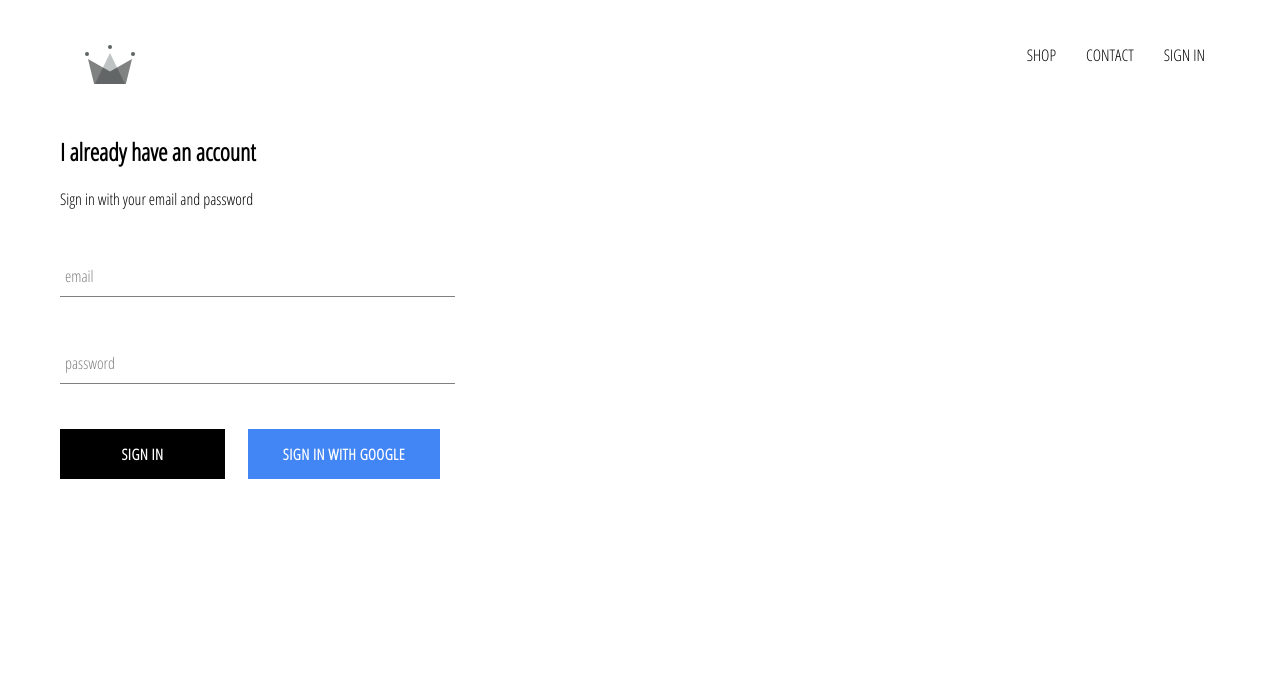
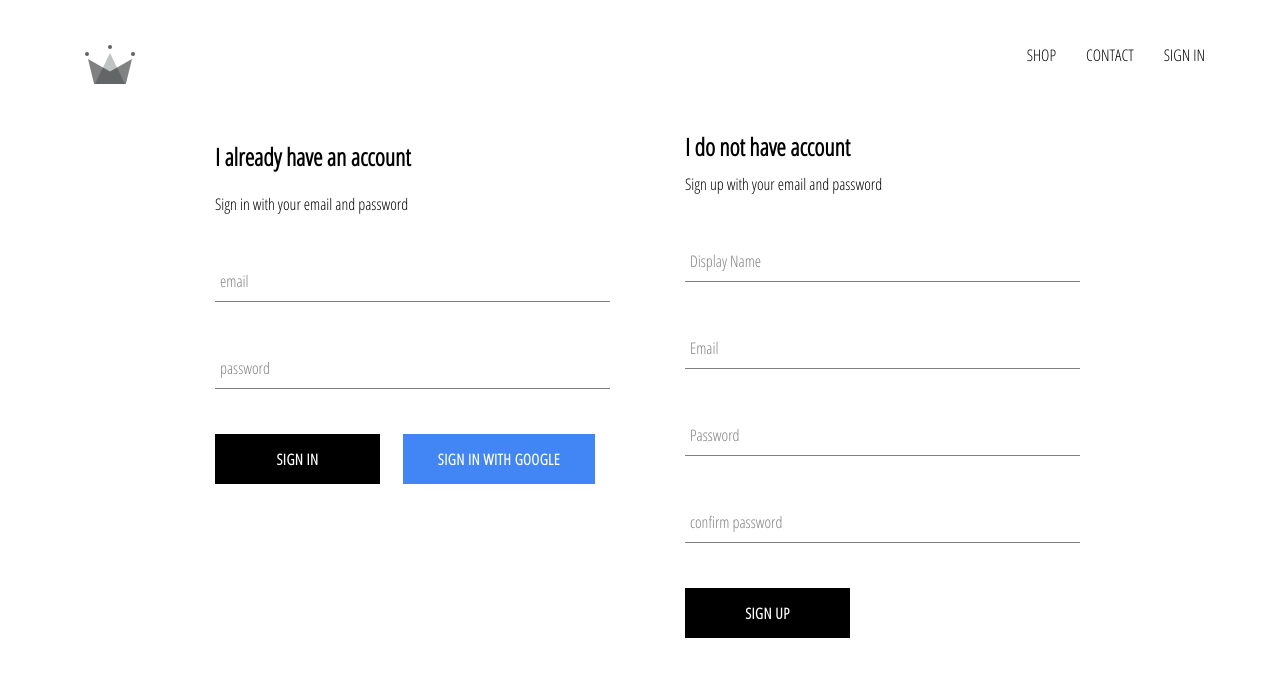
Before and after one commit to Kishor-Dure/clothing-online-store, a React (Create React App) app: page /signin in a window 1280 px wide. Shown: the top 676 px of the page. Built offline with nearby package versions, Linux system fonts and the light colour scheme; no server answers.

Commit message:
implemented firebase, included ability to store authenticated into our firestore

```diff
--- a/src/App.js
+++ b/src/App.js
@@ -6,7 +6,7 @@
 import ShopPage from './Component/Pages/Shop/shop.component';
 import SignInAndSignUpPage from './Component/sign-in-and-sign-up/sign-in-and-sign-up.component';
 import Header from './Component/header/header.component';
-import { auth } from './firebase/firebase.utility';
+import { auth, createUserProfileDocument } from './firebase/firebase.utility';
 
 class App extends React.Component {
   constructor () {
@@ -19,9 +19,22 @@
   unsubscribeFromAuth = null;
 
   componentDidMount () {
-    this.unsubscribeFromAuth = auth.onAuthStateChanged (user => {
-      this.setState({currentUser: user});
-    })
+    this.unsubscribeFromAuth = auth.onAuthStateChanged (async userAuth => {
+      if (userAuth) {
+        const userRef = await createUserProfileDocument(userAuth);
+
+        userRef.onSnapshot (snapShot => {
+          this.setState({
+            currentUser: {
+              id: snapShot.id,
+              ...snapShot.data ()
+            }
+          })
+
+        });
+      }
+        this.setState({currentUser: userAuth});
+    });
   }
 
   render () {
--- a/src/Component/sign-in-and-sign-up/sign-in-and-sign-up.component.jsx
+++ b/src/Component/sign-in-and-sign-up/sign-in-and-sign-up.component.jsx
@@ -1,11 +1,13 @@
 import React from 'react';
 import './sign-in-and-sign-up.styles.scss';
 import SignIn from '../sign-in/sign-in.component';
+import SignUp from '../sign-up/sign-up.component';
 
 
 const SignInAndSignUpPage = () => (
     <div className='sign-in-and-sign-up'>
         <SignIn />
+        <SignUp />
     </div>
 )
 
--- a/src/Component/sign-in-and-sign-up/sign-in-and-sign-up.styles.scss
+++ b/src/Component/sign-in-and-sign-up/sign-in-and-sign-up.styles.scss
@@ -0,0 +1,6 @@
+.sign-in-and-sign-up {
+  width: 850px;
+  display: flex;
+  justify-content: space-between;
+  margin: 30px auto;
+}
--- /dev/null
+++ b/src/Component/sign-up/sign-up.component.jsx
@@ -0,0 +1,93 @@
+import React from 'react';
+import FormInput from '../form-input/form-input.component';
+import CustomButton from '../custom-button/custom-button.component';
+import {auth, createUserProfileDocument} from '../../firebase/firebase.utility';
+
+import './sign-up.styles.scss';
+
+class SignUp extends React.Component {
+    constructor(){
+        super();
+        this.state = {
+            displayName: '',
+            email: '',
+            password: '',
+            confrimPassword: ''
+        }
+    }
+    handleSumbit = async event => {
+        event.preventDefault();
+
+        const {displayName, email, password, confrimPassword} = this.state;
+
+        if (password !== confrimPassword) {
+            alert ("Password don't match");
+            return;
+        }
+        try {
+            const {user} = await auth.createUserWithEmailAndPassword (email, password);
+            await createUserProfileDocument (user, {displayName});
+
+            this.setState ({
+                displayName: '',
+                email: '',
+                password: '',
+                confrimPassword: ''
+            })
+        } catch (error) {
+            console.log (error);
+        }
+    }
+    handleChange = event => {
+        const {name, value } = event.target;
+
+        this.setState({[name]: value});
+    }
+    render() {
+        const {displayName, email, password, confrimPassword} = this.state;
+        return (
+            <div className='sign-up'>
+                <h2 className='title'> I do not have account</h2>
+                <span>Sign up with your email and password</span>
+                <form className='sign-up-form' onSubmit={this.handleSumbit}>
+                    <FormInput
+                        type='text'
+                        name= 'displayname'
+                        value= {displayName}
+                        onChange= {this.handleChange}
+                        label= 'Display Name'
+                        required
+                    />
+                     <FormInput
+                        type='email'
+                        name= 'email'
+                        value= {email}
+                        onChange= {this.handleChange}
+                        label= 'Email'
+                        required
+                    />
+                     <FormInput
+                        type='password'
+                        name= 'password'
+                        value= {password}
+                        onChange= {this.handleChange}
+                        label= 'Password'
+                        required
+                    />
+                     <FormInput
+                        type='password'
+                        name= 'confirm password'
+                        value= {confrimPassword}
+                        onChange= {this.handleChange}
+                        label= 'confirm password'
+                        required
+                    />
+                    <CustomButton type='sumbit'>SIGN UP </CustomButton>
+
+                </form>
+            </div>
+        );
+    }
+}
+
+export default SignUp;
--- /dev/null
+++ b/src/Component/sign-up/sign-up.styles.scss
@@ -0,0 +1,9 @@
+.sign-up {
+  display: flex;
+  flex-direction: column;
+  width: 380px;
+
+  .title {
+    margin: 10px 0;
+  }
+}
--- a/src/firebase/firebase.utility.js
+++ b/src/firebase/firebase.utility.js
@@ -15,6 +15,34 @@
 
     firebase.initializeApp (config);
 
+    export const createUserProfileDocument = async (userAuth, additionalData) => {
+        if (!userAuth) return;
+
+        const userRef = firestore.doc(`users/${userAuth.uid}`);
+        const snapShot = await userRef.get();
+
+        if (!snapShot.exists) {
+            const {displayName, email} = userAuth;
+            const createdAt = new Date();
+
+            try {
+                await userRef.set({
+                    displayName,
+                    email,
+                    createdAt,
+                    ...additionalData
+                });
+            } catch (error) {
+                console.log('error creating user', error.msg);
+            }
+        }
+
+            return userRef;
+
+    };
+
+
+
     export const auth = firebase.auth();
     export const firestore = firebase.firestore ();
 
```
Also changed, not shown: 1 other file (tests, documents, lock files or other folders).
